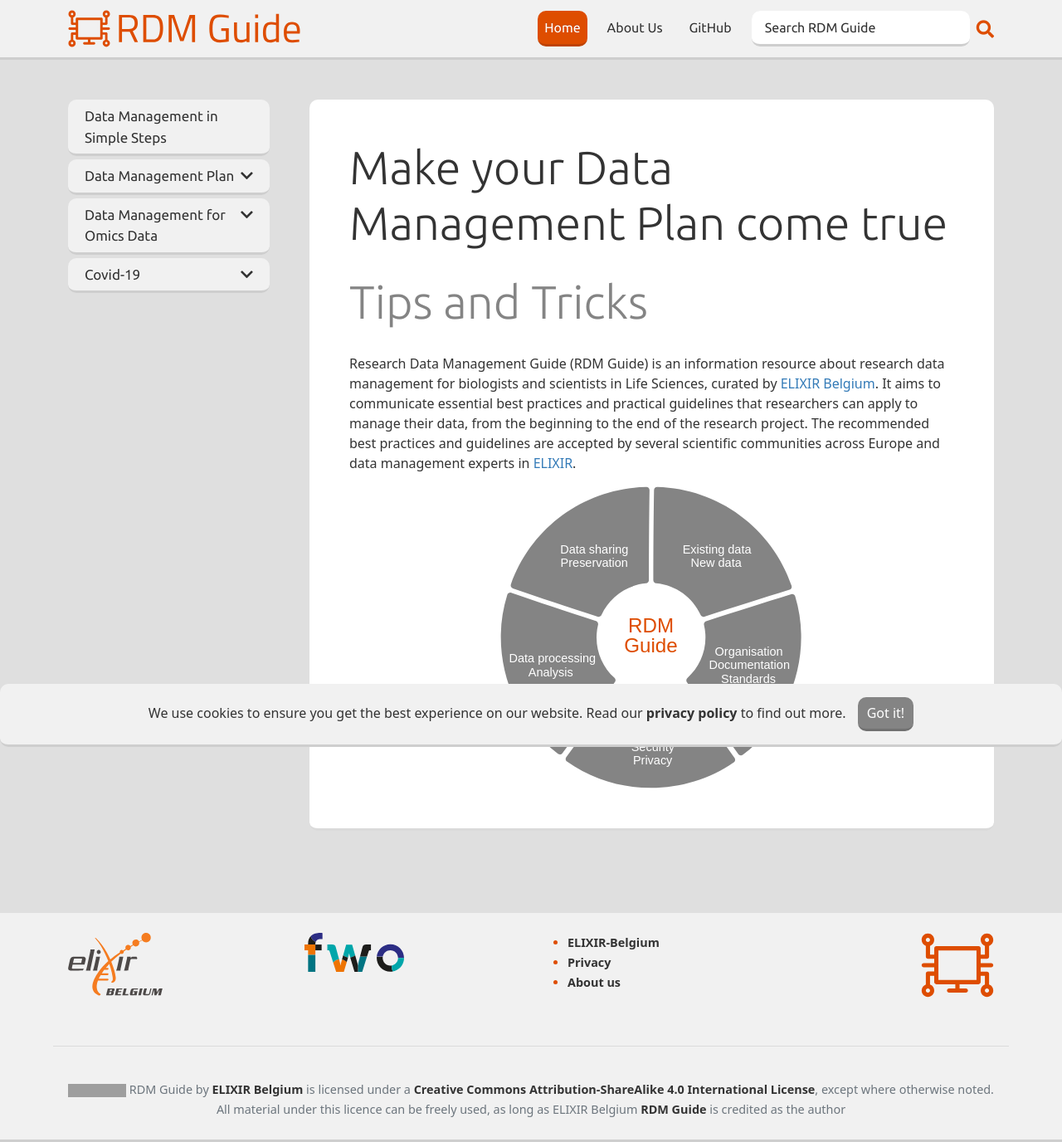
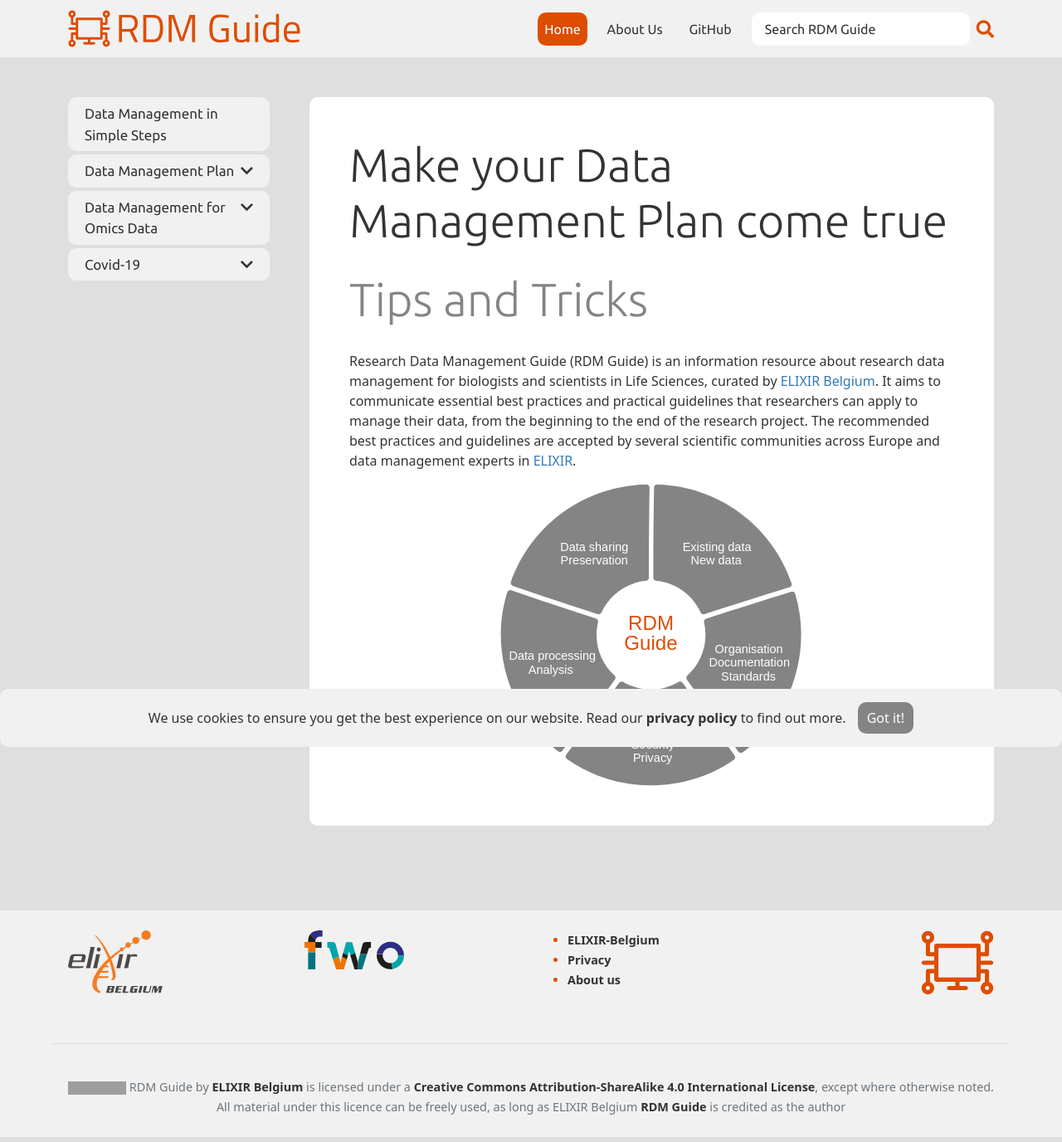
Before and after one commit to ELIXIR-Belgium/rdm-guide, a Jekyll site: the page built from index.md, in a window 1280 px wide. Shown: the whole page at 83% size. Built offline with Jekyll 4.4.1, drawn with Linux system fonts in a browser that asks for light colours; grey boxes are pictures that could not be loaded.

Commit message:
no border bottom

```diff
--- a/assets/css/main.css
+++ b/assets/css/main.css
@@ -161,7 +161,6 @@ pre code {
 
 .navbar {
     background-color: var(--nav-bg);
-    border-bottom: 3px solid #00000025;
 }
 
 .navbar-brand img {
@@ -180,7 +179,6 @@ pre code {
     background-color: var(--primary-theme-color);
     border-radius: 10px;
     text-shadow: 0px -1px #00000024;
-    border-bottom: 3px solid #00000025;
 }
 
 .navbar-toggler {
@@ -208,7 +206,6 @@ pre code {
     max-height: calc(90vh - 200%) !important;
     overflow-y: auto;
     background-color: var(--white);
-    border-bottom: 3px solid #00000025;
     border-radius: 10px;
     font-family: var(--main-font);
 }
@@ -337,7 +334,6 @@ pre code {
     color: #333;
     text-decoration: none;
     background-color: var(--light-grey);
-    border-bottom: 3px solid #00000025;
     text-shadow: 0px -1px white;
     transition: .2s;
     -webkit-transition: .2s;
@@ -362,7 +358,6 @@ pre code {
 
 .menu li.active:not(.parent)>a {
     background-color: var(--primary-theme-color);
-    border-bottom: 3px solid #00000025;
     text-shadow: 0px -1px #00000024;
     color: white;
 }
@@ -419,7 +414,6 @@ pre code {
     margin: 1.75em 0 2em;
     padding: 10px 25px;
     border-radius: 10px;
-    border-bottom: 3px solid #00000025;
     max-width: 400px;
     line-height: 1.4;
 }
@@ -496,7 +490,6 @@ main img.registry_logo {
 footer {
     background-color: var(--footer-bg);
     color: var(--footer-color);
-    border-bottom: 3px solid #00000025;
     font-size: 0.9em;
     line-height: 24px;
     margin-top: 80px;
@@ -607,7 +600,6 @@ h2.card-title {
     border-radius: 10px;
     text-align: left;
     border: 0;
-    border-bottom: 3px solid #00000025;
 }
 
 .btn-custom:active {
@@ -638,7 +630,6 @@ h2.card-title {
     background-color: var(--light-grey);
     border-radius: 10px;
     border: 0px;
-    border-bottom: 3px solid #00000025;
 }
 
 .contributor-cards .badge {
@@ -686,7 +677,6 @@ h2.card-title {
     height: 4ex;
     text-align: center;
     border-radius: 100%;
-    border-bottom: 3px solid #00000025;
 }
 
 .social-icons a:hover {
@@ -749,7 +739,6 @@ h2.card-title {
     color: var(--white-text);
     padding: 7px 11px;
     border: 0px;
-    border-bottom: 3px solid #00000025;
     border-radius: 10px;
 }
 
@@ -839,13 +828,11 @@ h2.card-title {
     background-color: var(--white);
     padding: 43px 50px;
     border-radius: 10px;
-    border-bottom: 3px solid #00000025;
 }
 
 #search-input {
     border-radius: 10px;
     border: 0px;
-    border-bottom: 3px solid #00000025;
     padding: .5rem 1rem;
 }
 
@@ -855,7 +842,6 @@ h2.card-title {
 
 .alert {
     border: 0;
-    border-bottom: 3px solid #00000025;
     border-radius: 10px;
 }
 
```
